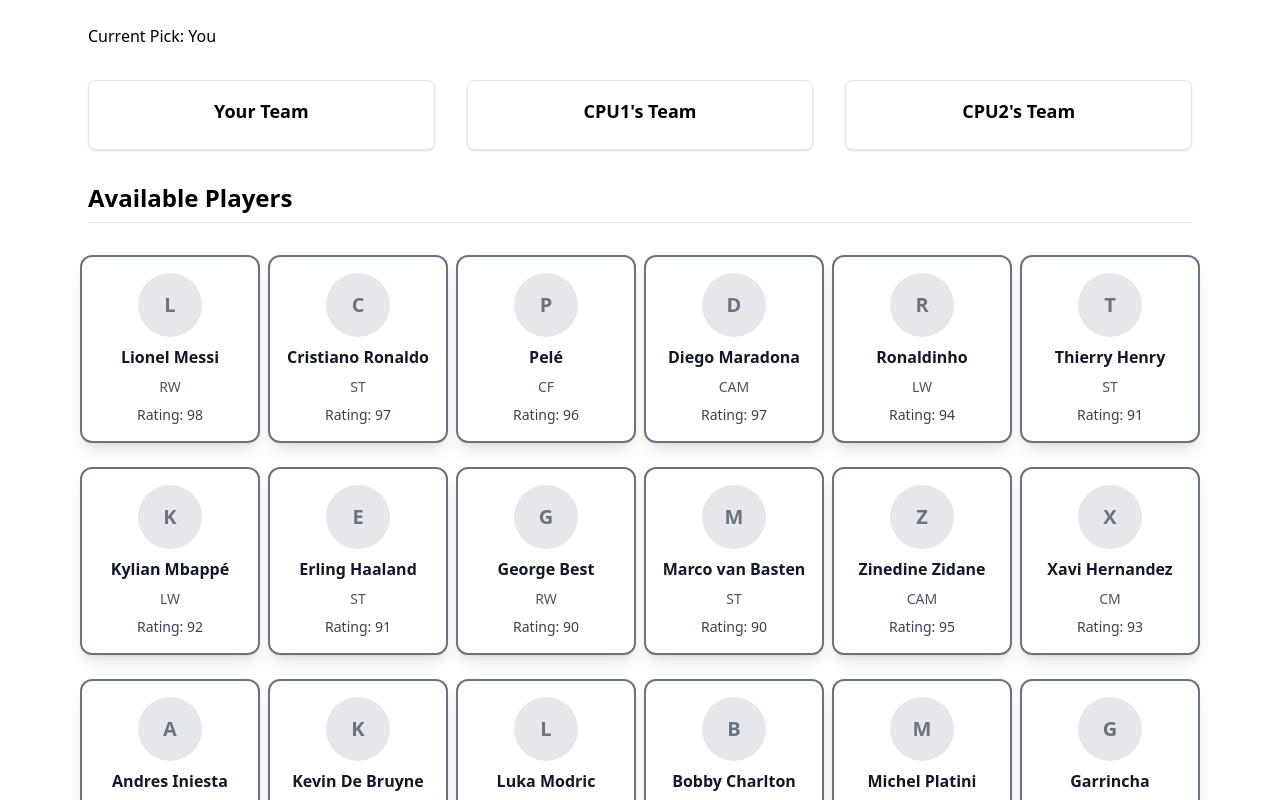
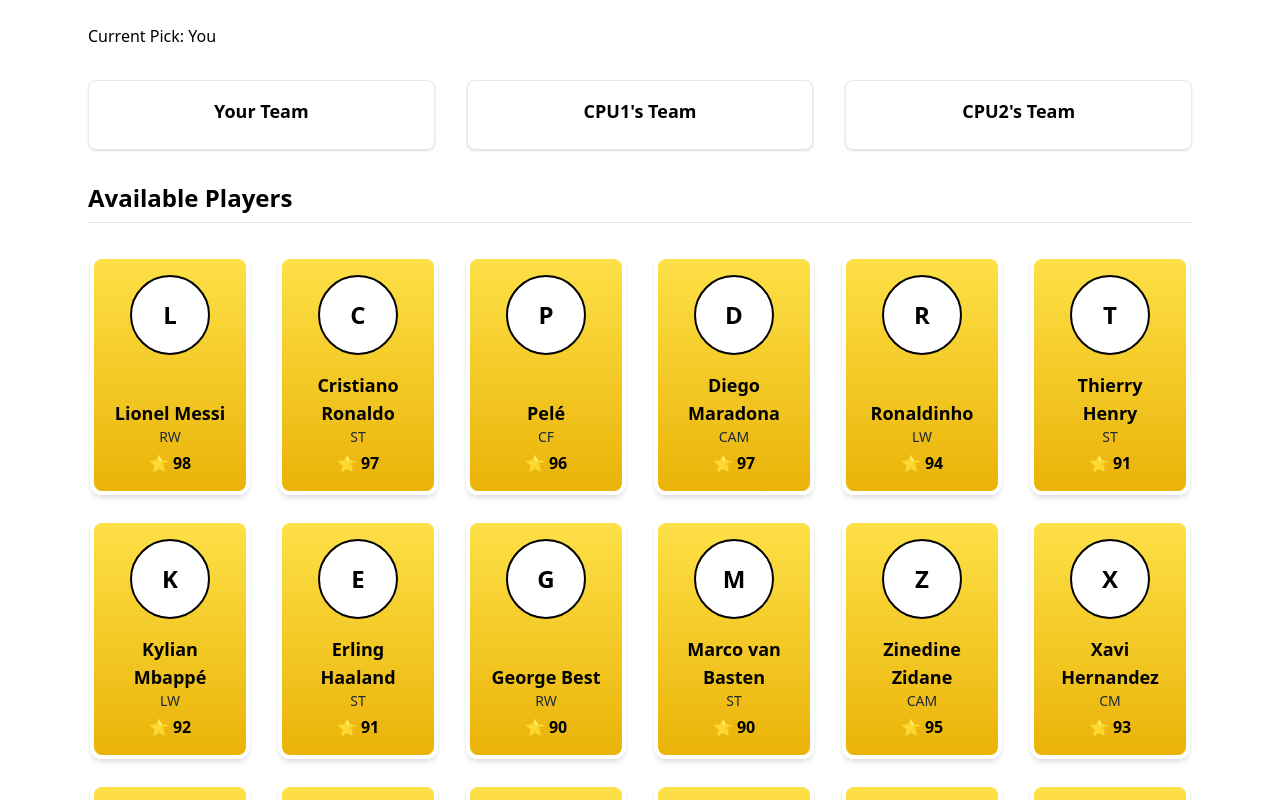
Before and after one commit to Sloptamusprime/All-time-draft-, a React (Vite) app: page / in a window 1280 px wide. Both pictures are taken after a click on the button "Start Draft". Shown: the top 800 px of the page. Built offline with nearby package versions, Linux system fonts and the light colour scheme.

Commit message:
Update PlayerCard.jsx

```diff
--- a/src/components/PlayerCard.jsx
+++ b/src/components/PlayerCard.jsx
@@ -1,14 +1,22 @@
 import React from 'react';
 
-const PlayerCard = ({ player }) => {
+const PlayerCard = ({ player, onClick }) => {
   return (
-    <div className="w-[180px] h-auto bg-white border-2 border-gray-500 rounded-xl shadow-lg p-4 flex flex-col items-center text-center space-y-2">
-      <div className="w-16 h-16 bg-gray-200 rounded-full flex items-center justify-center text-xl font-bold text-gray-500">
+    <div
+      onClick={onClick}
+      className="w-[160px] h-[240px] cursor-pointer bg-gradient-to-b from-yellow-300 to-yellow-500 rounded-xl shadow-md border-4 border-white flex flex-col items-center justify-between p-4 hover:scale-105 transition-transform"
+    >
+      {/* Player Initial or Icon */}
+      <div className="w-20 h-20 bg-white border-2 border-black rounded-full flex items-center justify-center text-2xl font-bold">
         {player.name[0]}
       </div>
-      <div className="font-semibold text-base text-gray-900">{player.name}</div>
-      <div className="text-sm text-gray-600">{player.position}</div>
-      <div className="text-sm text-gray-700">Rating: {player.rating}</div>
+
+      {/* Player Info */}
+      <div className="text-center">
+        <div className="text-lg font-bold">{player.name}</div>
+        <div className="text-sm text-gray-800">{player.position}</div>
+        <div className="text-md font-semibold mt-1">⭐ {player.rating}</div>
+      </div>
     </div>
   );
 };
```
